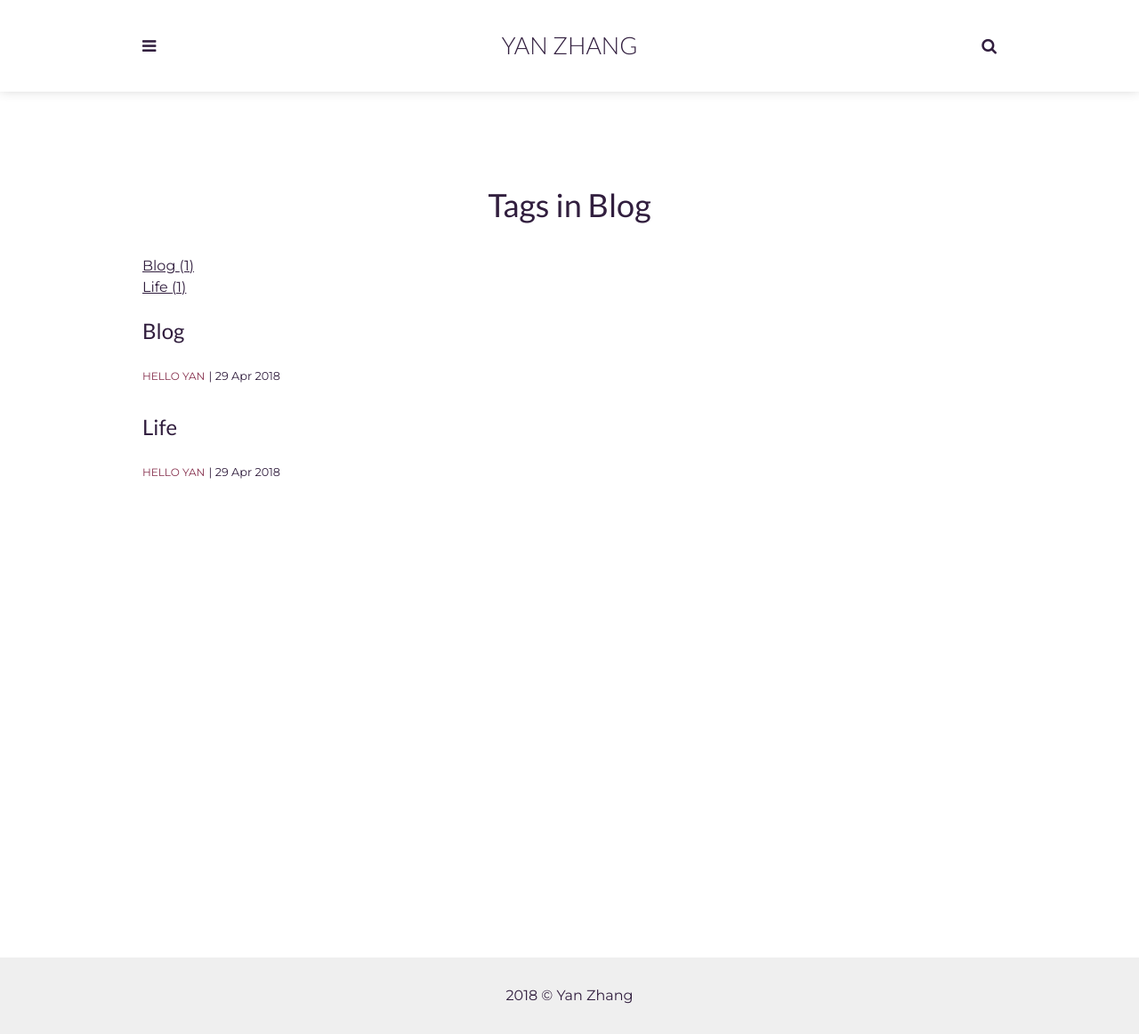
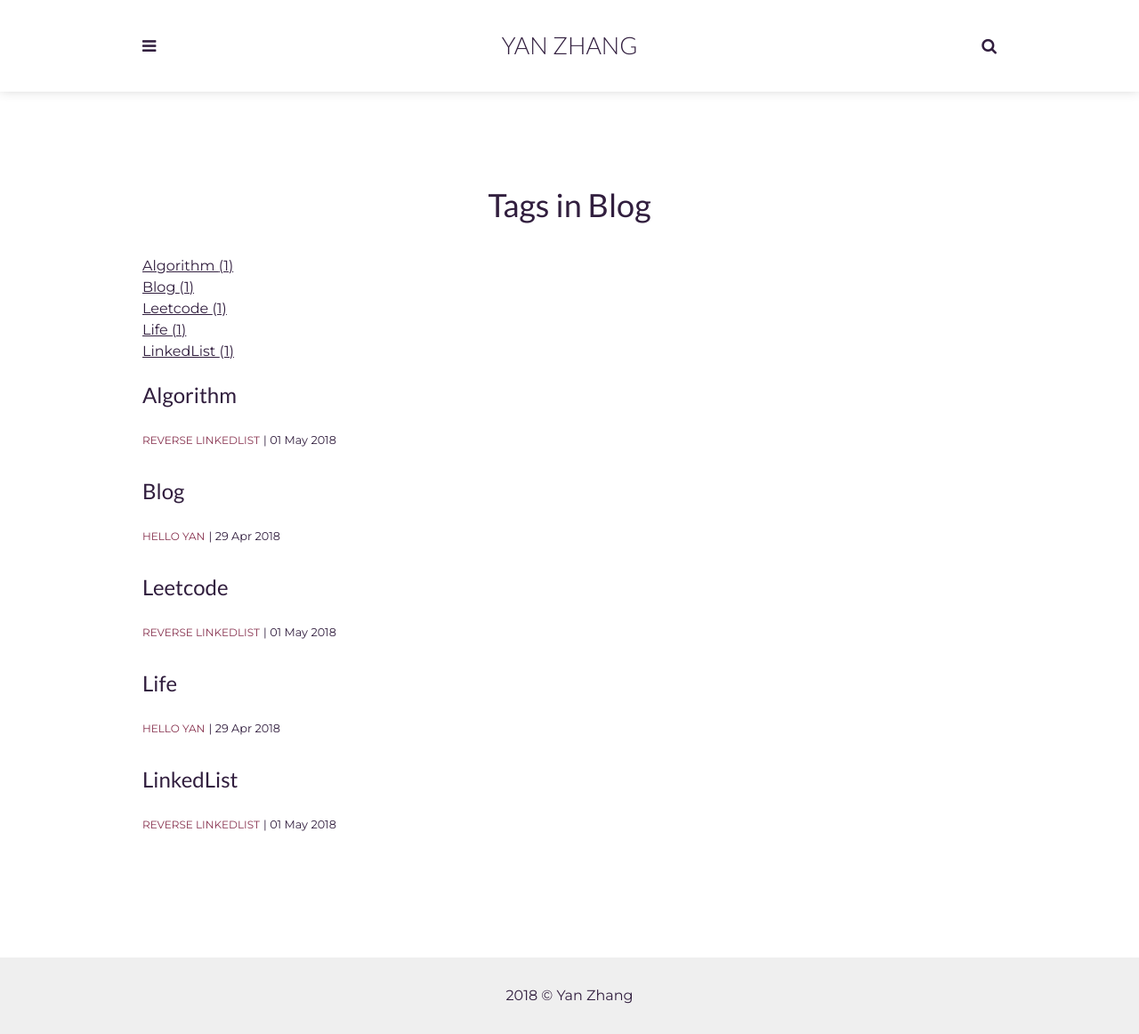
Before and after one commit to YanZhang233/yanzhang.github.io, a Jekyll site: the page built from _pages/tags.html, in a window 1280 px wide. Shown: the whole page at 89% size. Built offline with Jekyll 4.4.1, drawn with Linux system fonts in a browser that asks for light colours; part of the change alters nothing that is shown.

Commit message:
Update Disqus and Google Analytics

````diff
--- a/_config.yml
+++ b/_config.yml
@@ -20,10 +20,10 @@ linkedin: yan-ellie-zhang-81785a12b # Add your Linkedin handle
 github: YanZhang233 # Add your Github handle
 
 # Disqus
-discus_identifier: yanzhang233 # Add your discus identifier
+discus_identifier: yanzhang # Add your discus identifier
 
 # Tracker
-analytics: # Google Analytics
+analytics: UA-118570595-1 # Google Analytics
 
 # Paginate
 paginate: 6
--- /dev/null
+++ b/_posts/2018-05-01-reverse-linkedlist.markdown
@@ -0,0 +1,96 @@
+---
+layout: post
+title:  Reverse LinkedList
+date:   2018-05-01 09:30
+description: Iteration and Recursion on Reversing LinkedList. # Add post description (optional)
+img: reverselinkedlist.jpg # Add image post (optional)
+tags: [Algorithm, Leetcode, LinkedList]
+author: Yan Zhang # Add name author (optional)
+---
+## Reverse LinkedList
+
+The first problem([Leetcode 206](https://leetcode.com/problems/reverse-linked-list/description/)) is to reverse a singly linked list. We can do it either iteratively or recursively.
+
+* Iteration
+
+Iteration is pretty intuitive and simple, which means we just iterate the whole list, and make the next pointer of each node point to its previous node, repeating the process one by one. **This would take O(n) time complexity as iterating the whole n nodes, and O(1) space complexity.**
+
+```java
+//Iteration
+public ListNode reverseList(ListNode head) {
+      ListNode pre = null;
+      ListNode cur = head;
+      ListNode next;
+      while(cur != null) {
+          next = cur.next;
+          cur.next = pre;
+          pre = cur;
+          cur = next;
+      }
+      return pre;
+}
+```
+
+* Recursion
+
+The recursive way is a little tricky. The key concept is, we always assume the whole list after the current node we are processing has already been reversed. So all we need to consider is just reversing the next pointer of the current node back to its previous node. It actually works backwords. **The time complexity is still O(n), but the space complexity is O(n) since there is an implicit stack, which could go up to n levels deep.**
+
+```java
+//Recursion
+public ListNode reverseList(ListNode head) {
+      if(head == null||head.next == null) {
+          return head;
+      }
+      ListNode pre = reverseList(head.next);
+      head.next.next = head;
+      head.next = null;
+      return pre;
+}
+```
+
+In addition, the ListNode pre here is to save the last node of the original list, which can be returned as the head of the new reversed list later.
+
+## Reverse LinkedList II
+
+The second problem([Leetcode 92](https://leetcode.com/problems/reverse-linked-list-ii/description/)) is to reverse a part of a linked list, instead of the whole list. At first glance, I was also thinking about using the two methods: iteration and recursion naturally. By iteration, the problem is after we reversing the required part, we still have to spend some time to connect the head, middle and tail part. That is not efficient. By recursion, we can start reversing from the middle node, then expanding the reversion until covering the left-th and right-th nodes. We solve the problem by progressing (l, r) into (l + 1, r - 1)...until l == r, where we can directly return the single node. But the same problem of taking time to connect appears again, we cannot do this in one-pass.
+
+So, what should I do...? I checked the answer. 😂
+
+The solution is inserting the nodes of the required reversing part, into the start position of the reversing part one by one. I know that is not neat. It is also kind of like, iteration.
+
+*For example, the original list is 1->2->3->4->5->6. (we want to reverse 2->3->4->5)*
+
+*1-st inserting 2: 1-> **2->3->4->5** ->6*
+
+*2-nd inserting 3: 1-> **3->2->4->5** ->6*
+
+*3-rd inserting 4: 1-> **4->3->2->5** ->6*
+
+*4-th inserting 5: 1-> **5->4->3->2** ->6*
+
+*Done!*
+
+**The time complexity is up to O(n) as we may processing the whole n nodes. The space complexity is just O(1).**
+
+```java
+public ListNode reverseBetween(ListNode head, int m, int n) {
+      if(head == null || head.next == null || m == n) {
+          return head;
+      }
+      ListNode dummy = new ListNode(0);
+      dummy.next = head;
+      ListNode pre = dummy;
+      for(int i = 0; i < m - 1; i++) {
+          pre = pre.next;
+      }
+      ListNode start = pre.next;
+      ListNode then = start.next;
+      for(int i = 0; i < n - m; i++) {
+          start.next = then.next;
+          then.next = pre.next;
+          pre.next = then;
+          then = start.next;
+      }
+      return dummy.next;
+}
+```
````
Also changed, not shown: README.md, assets/img/reverselinkedlist.jpg (added), 14 other files.
